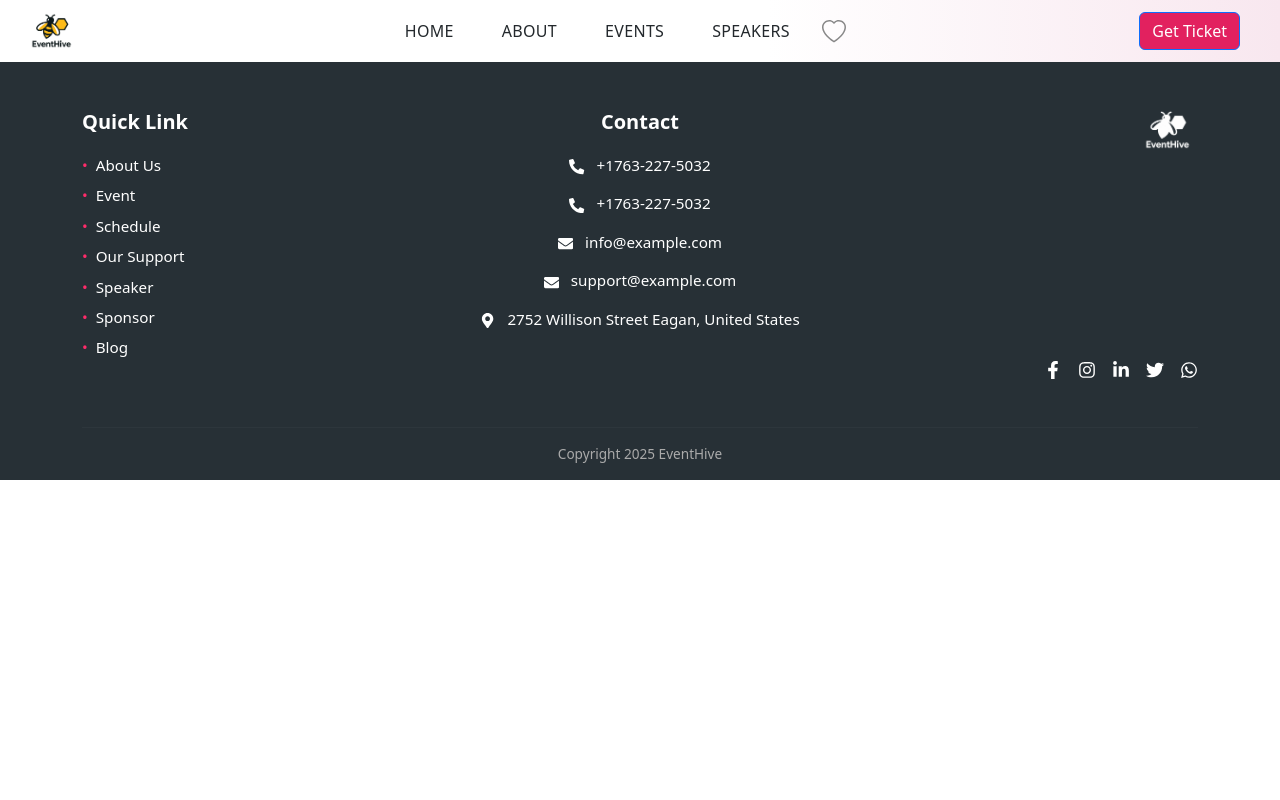
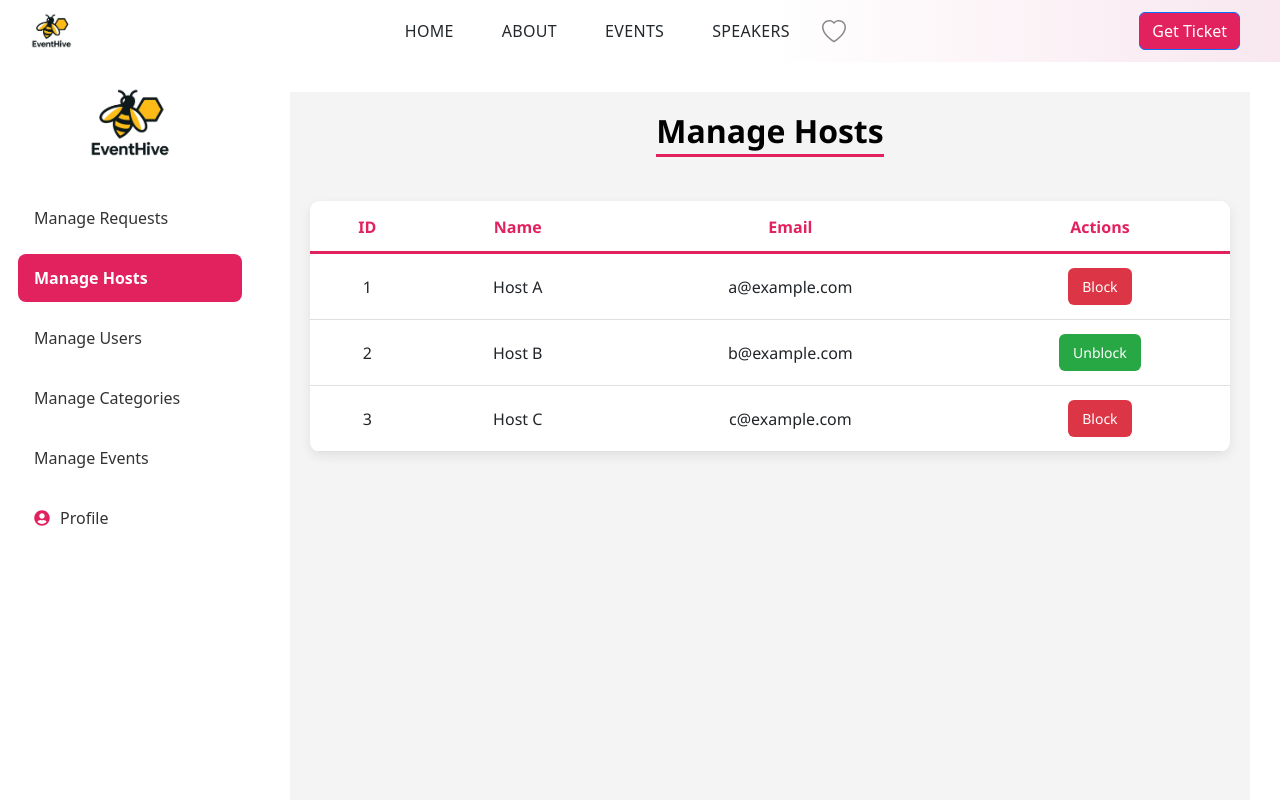
Before and after one commit to Rai-Srishti/EventHive, a React (Vite) app: page /admin/hosts in a window 1280 px wide. Shown: the top 800 px of the page. Built offline with nearby package versions, Linux system fonts and the light colour scheme.

Commit message:
Added Admin Manage Users and Admin Manage Hosts

```diff
--- a/src/App.jsx
+++ b/src/App.jsx
@@ -20,6 +20,9 @@ import Profile from './pages/Admin/ManageProfile';
 import EditProfile from './pages/Admin/EditProfile';
 import EditEvent from './pages/Admin/EditEvent';
 import EditCategory from './pages/Admin/EditCategory';
+import ManageHosts from './pages/Admin/ManageHosts';
+import ManageUsers from './pages/Admin/ManageUsers';
+
 
 function App() {
   return (
@@ -42,6 +45,8 @@ function App() {
           <Route path="/admin/edit-profile" element={<EditProfile />} />
           <Route path="events/edit/:id" element={<EditEvent />} />
           <Route path="categories/edit/:id" element={<EditCategory />} />
+          <Route path="hosts" element={<ManageHosts />} />
+          <Route path="users" element={<ManageUsers />} />
         </Route>
       </Routes>
  <Footer/>
--- /dev/null
+++ b/src/pages/Admin/ManageHosts.jsx
@@ -0,0 +1,61 @@
+import React from "react";
+import "./ManageRequest.css"; // Reuse same CSS for consistent styling
+
+const ManageHosts = () => {
+  const hosts = [
+    { id: 1, name: "Host A", email: "a@example.com", isBlocked: false },
+    { id: 2, name: "Host B", email: "b@example.com", isBlocked: true },
+    { id: 3, name: "Host C", email: "c@example.com", isBlocked: false },
+  ];
+
+  return (
+    <div className="manage-request-container">
+      <div className="manage-request-content">
+        <div style={{ fontSize: "24px", fontWeight: "bold", marginBottom: "20px", textAlign: "center" }}>
+          <h1
+            style={{
+            fontFamily: "'Segoe UI', sans-serif",
+            fontSize: "2rem",
+            fontWeight: "700",
+            color: "#000",
+            display: "inline-block",
+            borderBottom: "3px solid #E2215F",
+            paddingBottom: "4px",
+            marginBottom: "1.5rem"
+            }}
+            >
+            Manage Hosts
+          </h1>
+        </div>
+        <table className="manage-request-table">
+          <thead>
+            <tr>
+              <th>ID</th>
+              <th>Name</th>
+              <th>Email</th>
+              <th>Actions</th>
+            </tr>
+          </thead>
+          <tbody>
+            {hosts.map((host) => (
+              <tr key={host.id}>
+                <td data-label="ID">{host.id}</td>
+                <td data-label="Name">{host.name}</td>
+                <td data-label="Email">{host.email}</td>
+                <td data-label="Actions">
+                  {!host.isBlocked ? (
+                    <button className="button-reject">Block</button>
+                  ) : (
+                    <button className="button-approve">Unblock</button>
+                  )}
+                </td>
+              </tr>
+            ))}
+          </tbody>
+        </table>
+      </div>
+    </div>
+  );
+};
+
+export default ManageHosts;
--- /dev/null
+++ b/src/pages/Admin/ManageUsers.jsx
@@ -0,0 +1,61 @@
+import React from "react";
+import "./ManageRequest.css"; // Reuse the same CSS for styling
+
+const ManageUsers = () => {
+  const users = [
+    { id: 1, name: "User One", email: "user1@example.com", isBlocked: false },
+    { id: 2, name: "User Two", email: "user2@example.com", isBlocked: true },
+    { id: 3, name: "User Three", email: "user3@example.com", isBlocked: false },
+  ];
+
+  return (
+    <div className="manage-request-container">
+      <div className="manage-request-content">
+        <div style={{ fontSize: "24px", fontWeight: "bold", marginBottom: "20px", textAlign: "center" }}>
+          <h1
+            style={{
+            fontFamily: "'Segoe UI', sans-serif",
+            fontSize: "2rem",
+            fontWeight: "700",
+            color: "#000",
+            display: "inline-block",
+            borderBottom: "3px solid #E2215F",
+            paddingBottom: "4px",
+            marginBottom: "1.5rem"
+            }}
+            >
+            Manage Users
+          </h1>
+        </div>
+        <table className="manage-request-table">
+          <thead>
+            <tr>
+              <th>ID</th>
+              <th>Name</th>
+              <th>Email</th>
+              <th>Actions</th>
+            </tr>
+          </thead>
+          <tbody>
+            {users.map((user) => (
+              <tr key={user.id}>
+                <td data-label="ID">{user.id}</td>
+                <td data-label="Name">{user.name}</td>
+                <td data-label="Email">{user.email}</td>
+                <td data-label="Actions">
+                  {!user.isBlocked ? (
+                    <button className="button-reject">Block</button>
+                  ) : (
+                    <button className="button-approve">Unblock</button>
+                  )}
+                </td>
+              </tr>
+            ))}
+          </tbody>
+        </table>
+      </div>
+    </div>
+  );
+};
+
+export default ManageUsers;
```
